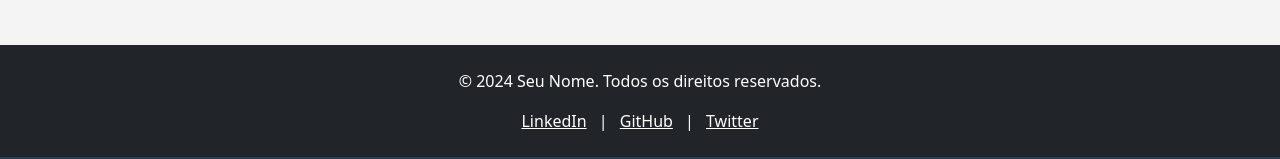
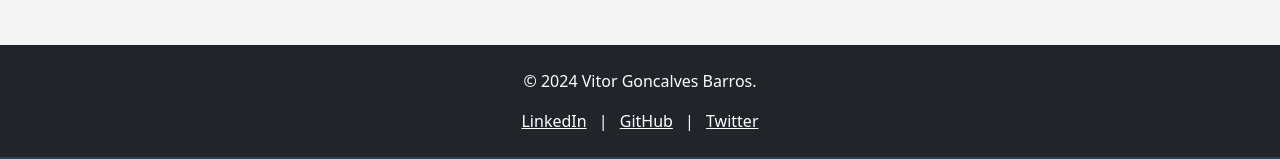
Before and after one commit to vitorgoncalvesb/Portfolio, a plain HTML site: page index.html in a window 1280 px wide. Shown: the part 2704-2863 px from the top of the page. Drawn offline with Linux system fonts and the light colour scheme.

Commit message:
Changed footer

```diff
--- a/index.html
+++ b/index.html
@@ -152,7 +152,7 @@
     </div>
   </section>
   <footer class="bg-dark text-white text-center py-4" id="footer">
-    <p>© 2024 Seu Nome. Todos os direitos reservados.</p>
+    <p>© 2024 Vitor Goncalves Barros.</p>
     <div>
       <a href="https://www.linkedin.com" class="text-white mx-2" style="font-weight: 300;">LinkedIn</a> |
       <a href="https://www.github.com" class="text-white mx-2" style="font-weight: 300;">GitHub</a> |
```
